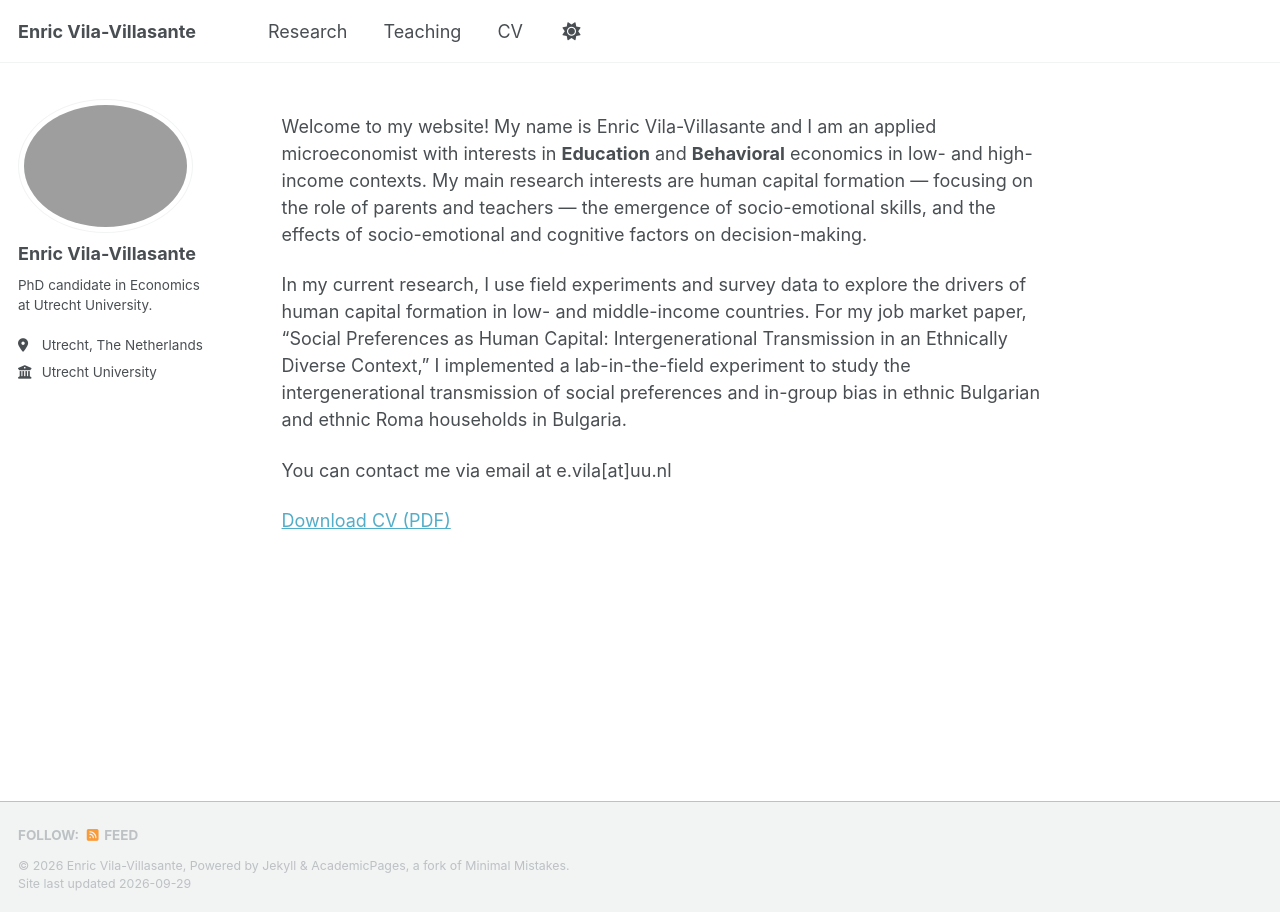
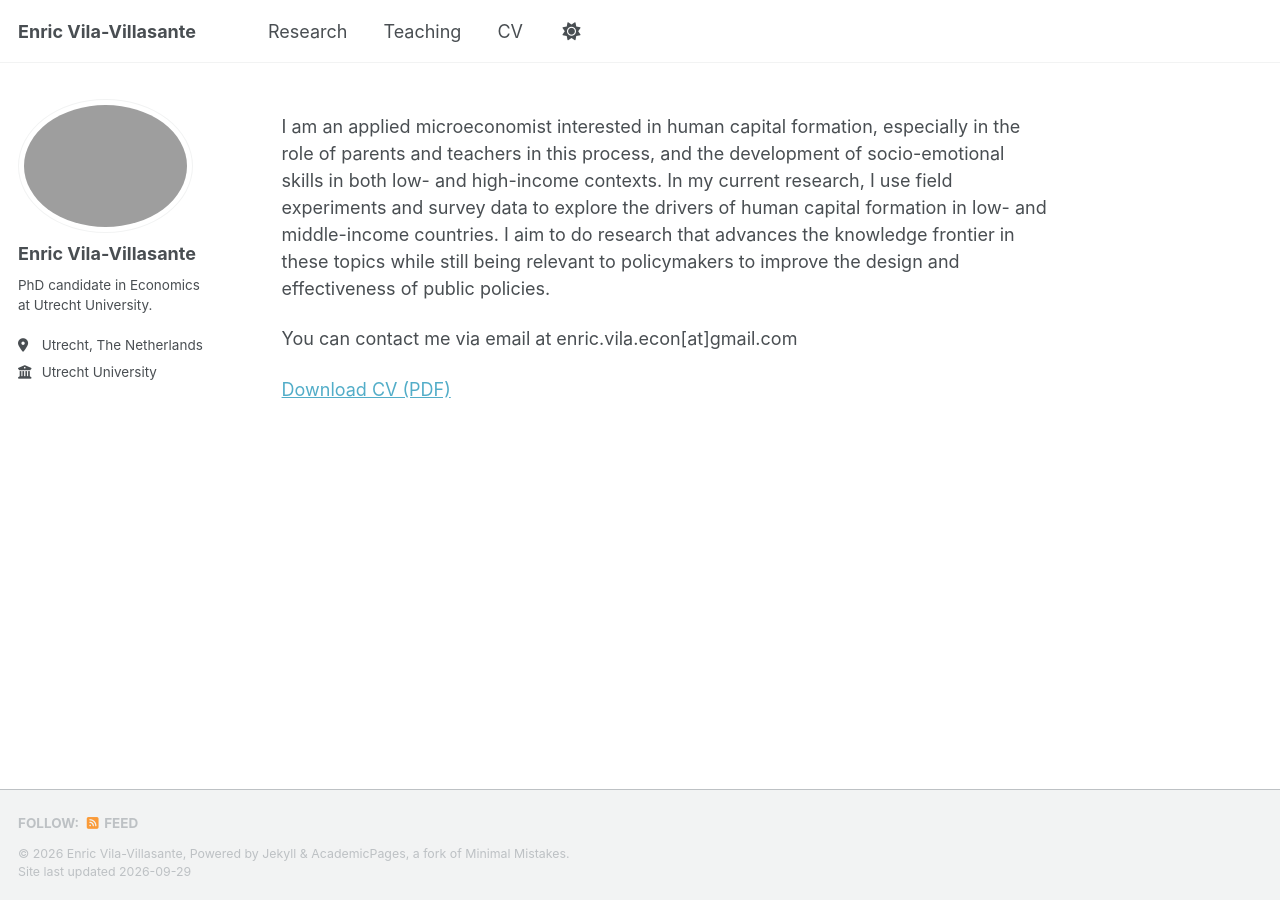
Before and after one commit to enricviladv/enricviladv.github.io, a Jekyll site: the page built from _pages/about.md, in a window 1280 px wide. Built offline with Jekyll 4.4.1, drawn with Linux system fonts in a browser that asks for light colours; a script that is not in the unit is left out.

Commit message:
Update about.md

```diff
--- a/_pages/about.md
+++ b/_pages/about.md
@@ -7,10 +7,8 @@ redirect_from:
   - /about.html
 ---
 
-Welcome to my website! My name is Enric Vila-Villasante and I am an applied microeconomist with interests in **Education** and **Behavioral** economics in low- and high-income contexts. My main research interests are human capital formation — focusing on the role of parents and teachers — the emergence of socio-emotional skills, and the effects of socio-emotional and cognitive factors on decision-making.
+I am an applied microeconomist interested in human capital formation, especially in the role of parents and teachers in this process, and the development of socio-emotional skills in both low- and high-income contexts. In my current research, I use field experiments and survey data to explore the drivers of human capital formation in low- and middle-income countries. I aim to do research that advances the knowledge frontier in these topics while still being relevant to policymakers to improve the design and effectiveness of public policies.
 
-In my current research, I use field experiments and survey data to explore the drivers of human capital formation in low- and middle-income countries. For my job market paper, “Social Preferences as Human Capital: Intergenerational Transmission in an Ethnically Diverse Context,” I implemented a lab-in-the-field experiment to study the intergenerational transmission of social preferences and in-group bias in ethnic Bulgarian and ethnic Roma households in Bulgaria.
+You can contact me via email at enric.vila.econ[at]gmail.com
 
-You can contact me via email at e.vila[at]uu.nl
-
-[Download CV (PDF)](/files/CV_Enric_Vila_Villasante_April_2026.pdf)
+[Download CV (PDF)](/files/_Website__Academic_CV_Enric_Vila_Villasante.pdf)
```
